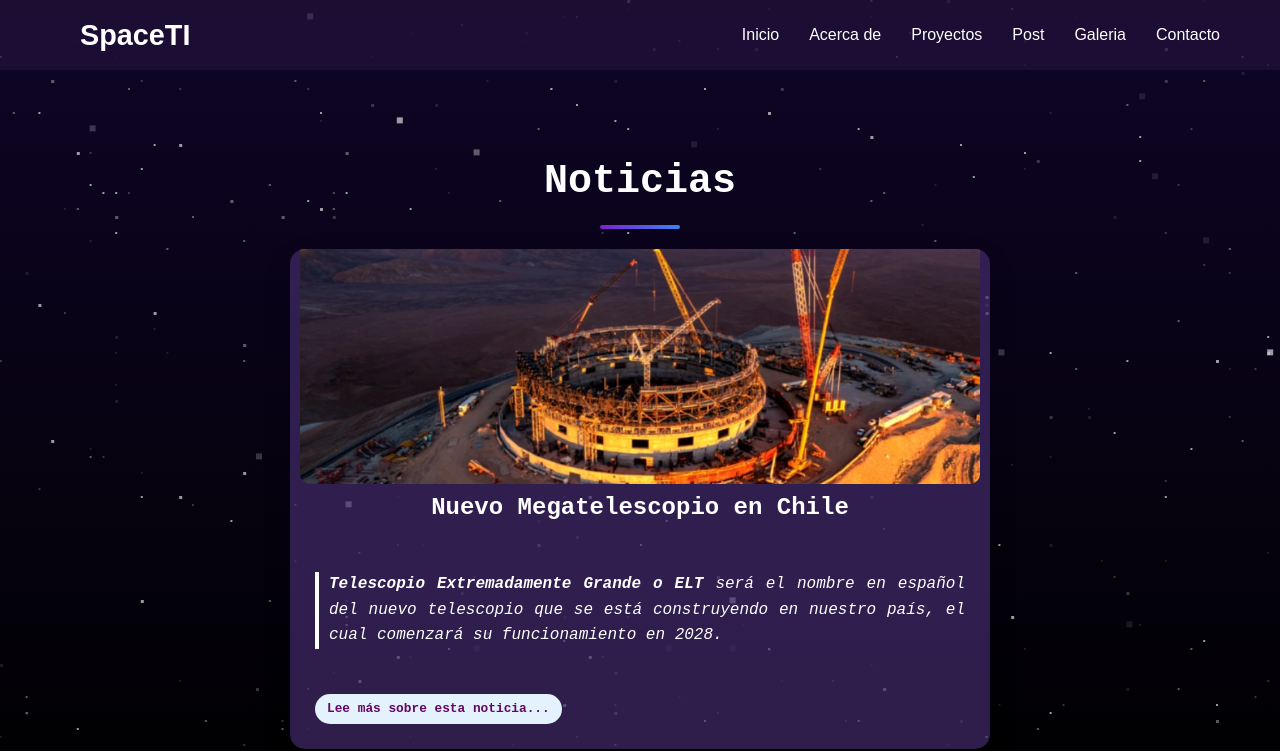
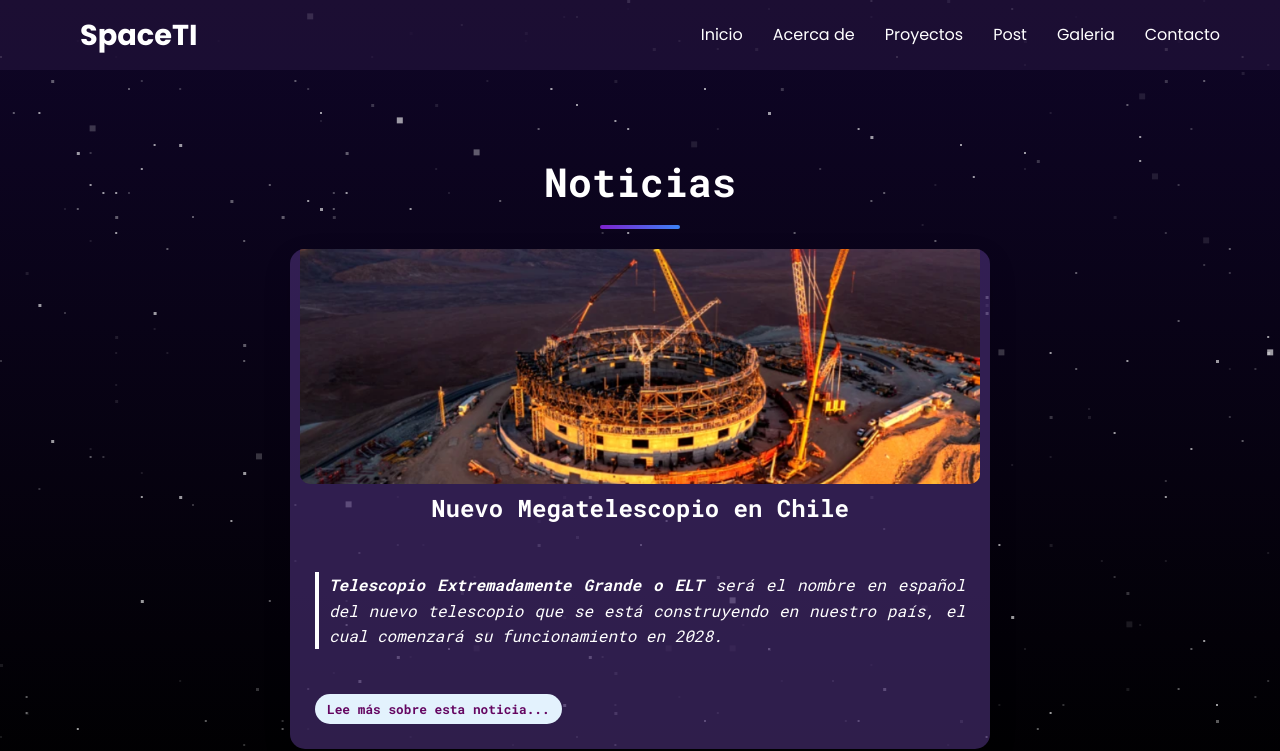
Before and after one commit to dinogamboa111/Evaluacion-1-Grupo-4, a website: page Grupo-4-html-css-javascript/post.html in a window 1280 px wide. Shown: the top 751 px of the page. Drawn offline with Linux system fonts and the light colour scheme.

Commit message:
corrreccion fuente
-corrijo fuente header post

```diff
--- a/Grupo-4-html-css-javascript/post.html
+++ b/Grupo-4-html-css-javascript/post.html
@@ -4,6 +4,8 @@
     <meta charset="UTF-8">
     <meta name="viewport" content="width=device-width, initial-scale=1.0">
     <title>Mi Portafolio</title>
+    <link href="https://fonts.googleapis.com/css2?family=Poppins:wght@300;400;600;700&display=swap" rel="stylesheet">
+    <link href="https://fonts.googleapis.com/css2?family=Roboto+Mono:wght@400;700&display=swap" rel="stylesheet">
     <link rel="stylesheet" href="styles/styles.css">
 </head>
 <body>
```
